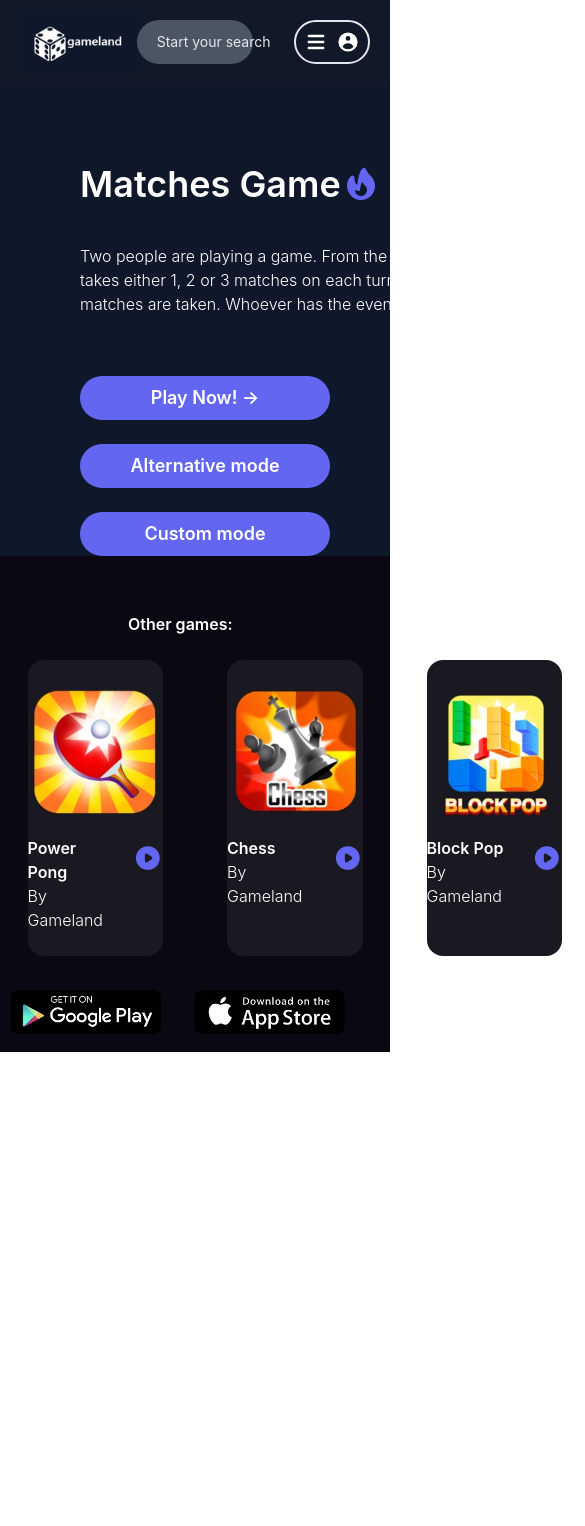
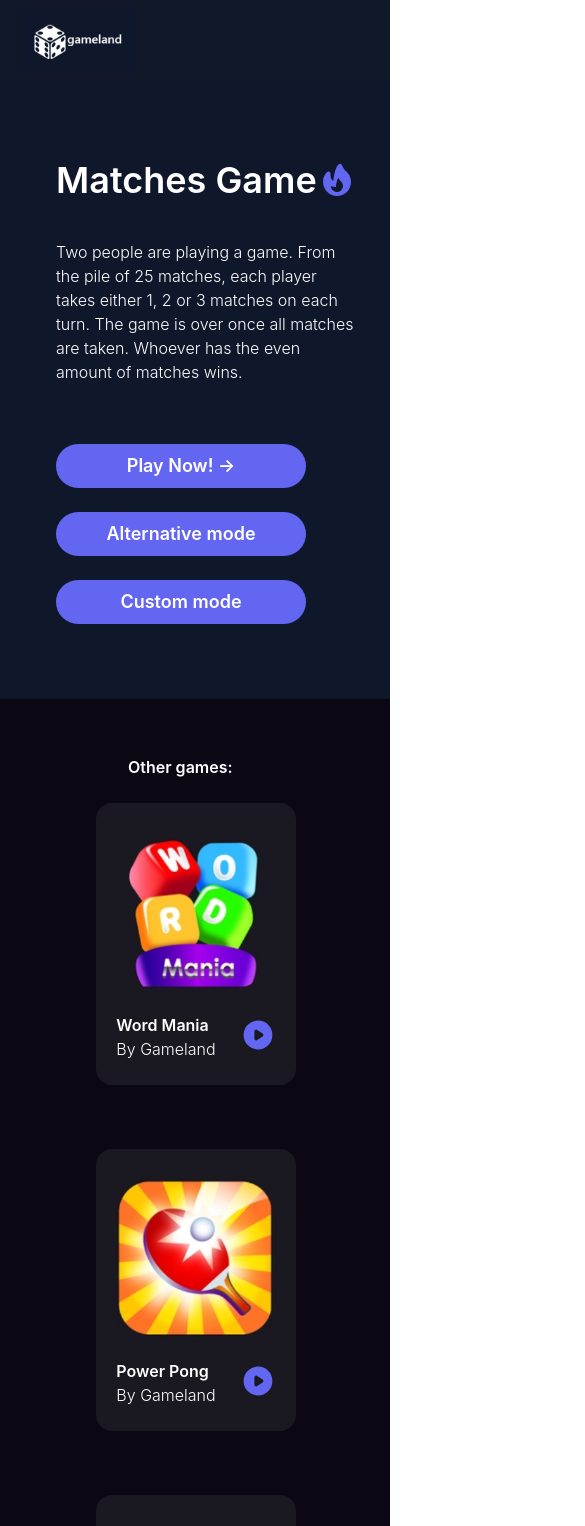
Before and after one commit to pie3phobic/Internship-test-task, a Next.js app: page / in a window 390 px wide. Shown: the top 1526 px of the page, 585 px wide, since content can reach past the window. Before the commit the page ends 1052 px from the top, so only its background shows below. Built offline with nearby package versions, Linux system fonts and the light colour scheme; what @badrap/bar-of-progress would draw is missing.

Commit message:
responsive pages

```diff
--- a/components/AlternativeGameBoard.tsx
+++ b/components/AlternativeGameBoard.tsx
@@ -13,18 +13,18 @@ const AlternativeGameBoard: React.FC<GameBoardProps> = ({
 }) => {
   return (
     <div>
-      <div className="flex flex-col mx-auto items-center h-[700px] w-[1200px] bg-slate-300/80 rounded-3xl mt-10">
+      <div className="flex flex-col mx-auto items-center w-full h-full md:h-[700px] md:w-[1200px] bg-slate-300/80 rounded-3xl mt-10">
         <div>
           <p className="text-3xl font-semibold pt-8">
             Matches Left: {matchesLeft}
           </p>
         </div>
-        <div className="flex justify-between gap-20 items-center pt-8">
+        <div className="flex flex-col md:flex-row justify-between gap-20 items-center pt-8">
           <div className="flex flex-col items-center">
             <a className="text-2xl font-semibold mb-6">
               Bot&apos;s matches: {matchesPlayer2}
             </a>
-            <div className="flex flex-col items-center rounded-3xl w-[500px] bg-purple-accent/40 px-10 py-32">
+            <div className="flex flex-col items-center rounded-3xl w-[300px] md:w-[500px] bg-purple-accent/40 px-10 py-32">
               <div className="h-32 w-32">
                 <Transition
                   as={Fragment}
@@ -51,9 +51,9 @@ const AlternativeGameBoard: React.FC<GameBoardProps> = ({
               Your matches: {matchesPlayer1}
             </a>
             <div className="">
-              <div className="flex gap-4 bg-purple-accent/40 w-[500px] rounded-3xl px-10 py-32">
+              <div className="flex flex-col items-center md:flex-row gap-4 bg-purple-accent/40 w-[350px] md:w-[500px] rounded-3xl px-10 py-16 md:py-32">
                 <div
-                  className="w-32 h-32 flex justify-center align-middle rounded-md bg-white shadow-lg hover:cursor-pointer hover:scale-105 transform transition duration-200 ease-out"
+                  className="w-32 h-32 flex flex-col md:flex-row items-center justify-center align-middle rounded-md bg-white shadow-lg hover:cursor-pointer hover:scale-105 transform transition duration-200 ease-out"
                   onClick={() => handleTakeMatches(1)}
                 >
                   <img
--- a/components/GameBoard.tsx
+++ b/components/GameBoard.tsx
@@ -13,21 +13,21 @@ const GameBoard: React.FC<GameBoardProps> = ({
 }) => {
   return (
     <div>
-      <div className="flex flex-col mx-auto items-center h-[700px] w-[1200px] bg-slate-300/80 rounded-3xl mt-10">
+      <div className="flex flex-col mx-auto items-center w-full h-full md:h-[700px] md:w-[1200px] bg-slate-300/80 rounded-3xl mt-10">
         <div>
           <p className="text-3xl font-semibold pt-8">
             Matches Left: {matchesLeft}
           </p>
         </div>
-        <div className="flex justify-between gap-20 items-center pt-8">
+        <div className="flex flex-col md:flex-row justify-between gap-20 items-center pt-8">
           <div className="flex flex-col items-center">
             <a className="text-2xl font-semibold mb-6">
               Your matches: {matchesPlayer1}
             </a>
             <div className="">
-              <div className="flex gap-4 bg-purple-accent/40 w-[500px] rounded-3xl px-10 py-32">
+              <div className="flex flex-col items-center md:flex-row gap-4 bg-purple-accent/40 w-[350px] md:w-[500px] rounded-3xl px-10 py-16 md:py-32">
                 <div
-                  className="w-32 h-32 flex justify-center align-middle rounded-md bg-white shadow-lg hover:cursor-pointer hover:scale-105 transform transition duration-200 ease-out"
+                  className="w-32 h-32 flex flex-col md:flex-row items-center justify-center align-middle rounded-md bg-white shadow-lg hover:cursor-pointer hover:scale-105 transform transition duration-200 ease-out"
                   onClick={() => handleTakeMatches(1)}
                 >
                   <img
@@ -63,7 +63,7 @@ const GameBoard: React.FC<GameBoardProps> = ({
             <a className="text-2xl font-semibold mb-6">
               Bot&apos;s matches: {matchesPlayer2}
             </a>
-            <div className="flex flex-col items-center rounded-3xl w-[500px] bg-purple-accent/40 px-10 py-32">
+            <div className="flex flex-col items-center rounded-3xl w-[300px] md:w-[500px] bg-purple-accent/40 px-10 py-32">
               <div className="h-32 w-32">
                 <Transition
                   as={Fragment}
--- a/components/Header.tsx
+++ b/components/Header.tsx
@@ -24,17 +24,17 @@ const Header: React.FC = () => {
       >
         <img src="logo-game.png" width="150px" alt="Logo" />
       </div>
-      <div className="flex items-center bg-gray-600 rounded-full py-2 md:shadow-sm">
+      <div className="hidden items-center md:flex bg-gray-600 rounded-full py-2 md:shadow-sm">
         <input
           value={searchInput}
           onChange={(e) => setSearchInput(e.target.value)}
-          className="flex-grow pl-5 bg-transparent outline-none text-sm text-white placeholder-gray-200"
+          className="flex-grow pl-5 bg-transparent outline-none text-sm text-white placeholder-gray-200 hidden md:block"
           type="text"
           placeholder={"Start your search"}
         />
         <SearchIcon className="hidden md:inline-flex h-8 bg-purple-accent text-white rounded-full p-2 cursor-pointer md:mx-2" />
       </div>
-      <div className="flex items-center space-x-4 justify-end text-white">
+      <div className="hidden md:flex items-center space-x-4 justify-end text-white">
         <p className="hidden md:inline cursor-pointer text-lg">All games</p>
         <div className="flex items-center space-x-2 border-2 p-2 rounded-full">
           <MenuIcon className="h-6" />
--- a/pages/alternative.tsx
+++ b/pages/alternative.tsx
@@ -10,6 +10,7 @@ import {
   takeMatches,
   determineWinner,
 } from "../helpers/gameLogic";
+import useWindowSize from "react-use/lib/useWindowSize";
 
 const AlternativeGame: React.FC = () => {
   const [matchesLeft, setMatchesLeft] = useState<number>(25);
@@ -104,12 +105,14 @@ const AlternativeGame: React.FC = () => {
     setPlayer2Turn(0);
     setWinner("");
   };
-
+  const { width, height } = useWindowSize();
   return (
     <div className="bg-blue-950 text-white">
       <Header />
       <div className="flex justify-center">
-        {winner === "player-1" && <Confetti width={1250} height={800} />}
+        {winner === "player-1" && (
+          <Confetti width={width - 50} height={height} />
+        )}
         <h1 className="text-4xl font-semibold">Matches Game</h1>
       </div>
       <AlternativeGameBoard
--- a/pages/game.tsx
+++ b/pages/game.tsx
@@ -11,6 +11,7 @@ import {
   determineWinner,
 } from "../helpers/gameLogic";
 import { useGameState } from "../helpers/gameState";
+import useWindowSize from "react-use/lib/useWindowSize";
 const Game: React.FC = () => {
   const [isShowing, setIsShowing] = useState<boolean>(true);
   const [, , resetIsShowing] = useTimeoutFn(() => setIsShowing(true), 500);
@@ -98,12 +99,14 @@ const Game: React.FC = () => {
     setPlayer2Turn(0);
     setWinner("");
   };
-
+  const { width, height } = useWindowSize();
   return (
     <div className="bg-blue-950 text-white">
       <Header />
       <div className="flex justify-center">
-        {winner === "player-1" && <Confetti width={1250} height={800} />}
+        {winner === "player-1" && (
+          <Confetti width={width - 50} height={height} />
+        )}
         <h1 className="text-4xl font-semibold">Matches Game</h1>
       </div>
       <GameBoard
--- a/pages/index.tsx
+++ b/pages/index.tsx
@@ -35,13 +35,13 @@ export default function Home() {
         <link rel="icon" href="/favicon.ico" />
       </Head>
       <Header />
-      <div className="flex gap-[75px]">
-        <div className="flex flex-col ml-20 mt-20">
+      <div className="flex flex-col md:flex-row gap-[75px]">
+        <div className="flex flex-col pl-14 md:pl-20 mt-20">
           <div className="flex mb-10">
             <p className="text-4xl font-semibold text-white">Matches Game</p>
             <FireIcon className="text-purple-accent h-10" />
           </div>
-          <p className="text-white w-[570px] font-light">
+          <p className="text-white w-[300px] md:w-[570px] font-light">
             Two people are playing a game. From the pile of 25 matches, each
             player takes either 1, 2 or 3 matches on each turn. The game is over
             once all matches are taken. Whoever has the even amount of matches
@@ -70,14 +70,14 @@ export default function Home() {
           <CustomModeModal isOpen={isOpen} closeModal={closeModal} />
         </div>
         <div className="mr-10">
-          <div className="bg-purple-accent/90 rounded-3xl p-9 my-16 mx-10 mb-32">
+          <div className="bg-purple-accent/90 rounded-3xl hidden md:block p-9 my-16 mx-10 mb-32">
             <img src="match-game.png" className="w-[400px] rounded-3xl" />
           </div>
         </div>
       </div>
       <div className="bg-dark-gray pt-6">
         <p className="text-white font-semibold pl-32 pt-8">Other games:</p>
-        <div className="flex justify-center gap-16 mt-6 pb-8">
+        <div className="flex flex-col md:flex-row justify-center ml-24 mb-6 md:ml-0 md:mb-0 gap-16 mt-6 pb-8">
           <GameCard
             src={"other-games-1.png"}
             name={"Word Mania"}
```
